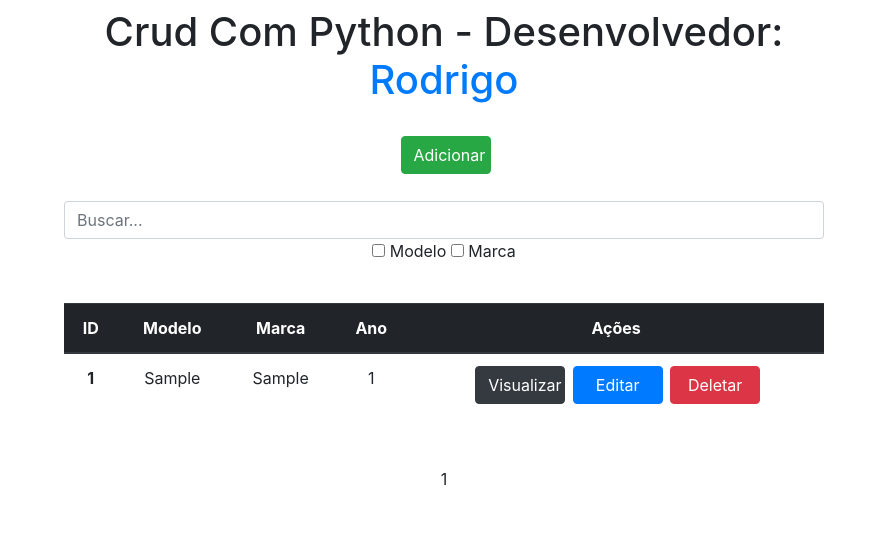
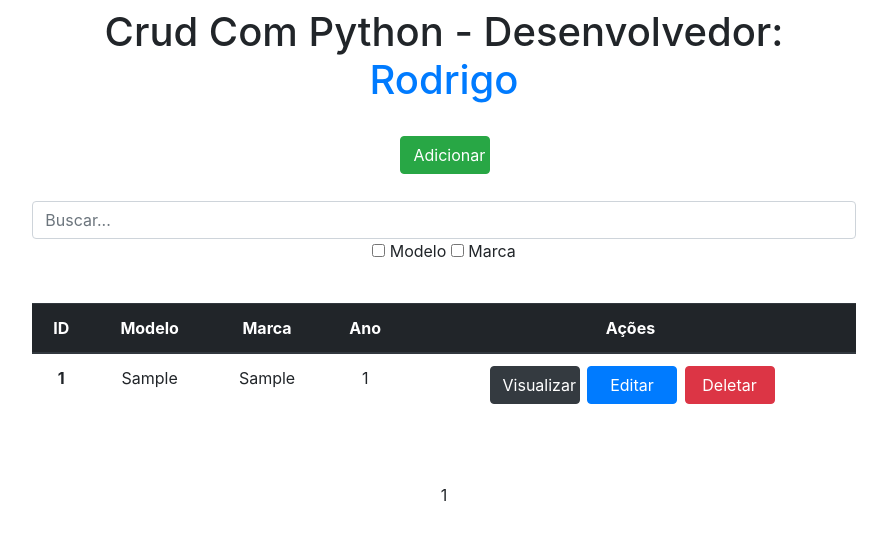
Before and after one commit to rcvdigo/Projeto-Crud-Em-Python, a Django app: page / in a window 1280 px wide. Shown: the top 540 px of the page, without its empty margins (196-1083 px from the left). Run offline with Django 4.2, Linux system fonts and the light colour scheme; tables that the repository leaves empty hold one stand-in row (values such as "Sample post"); some libraries are stand-ins or nearby versions.

Commit message:
Update index.html

```diff
--- a/appCrud/templates/index.html
+++ b/appCrud/templates/index.html
@@ -10,7 +10,7 @@
 </head>
 <body>
     <main>
-        <div class="col-8 m-auto pt-2 pb-2 text-center responsividade">
+        <div class="col-8 m-auto pt-2 pb-2 text-center">
             <h1>Crud Com Python - Desenvolvedor: <a href="https://www.linkedin.com/in/rodrigo-camur%C3%A7a-vera-53a950215/" target="_blank">Rodrigo</a></h1>
         </div>
             <!--Para usar um comando if ex:
@@ -19,10 +19,10 @@
             {% else %}
                 Não tem carro com esse nome!
             {% endif %}-->
-        <div class="col-8 m-auto pt-3 pb-2 text-center responsividade">
+        <div class="col-8 m-auto pt-3 pb-2 text-center">
             <a href="/form" class="btn btn-success">Adicionar</a>
         </div>
-        <div class="col-8 m-auto pt-3 pb-2 text-center responsividade">
+        <div class="col-8 m-auto pt-3 pb-2 text-center">
             <form method="get">
                 <input type="text" id="search" name="search" class="form-control" placeholder="Buscar...">
                 <input type="checkbox" id="modelo-search" name="modelo-search" value="modelo">
@@ -31,9 +31,9 @@
                 <label for="marca-search">Marca</label>
             </form>
         </div>
-        <div class="col-8 m-auto pt-4 pb-2 text-center responsividade">
-            <table class="table responsividade">
-                <thead class="thead-dark responsividade">
+        <div class="col-8 m-auto pt-4 pb-2 text-center">
+            <table class="table">
+                <thead class="thead-dark">
                 <tr>
                     <th scope="col">ID</th>
                     <th scope="col">Modelo</th>
@@ -49,7 +49,7 @@
                     <td>{{ dbs.modelo }}</td>
                     <td>{{ dbs.marca }}</td>
                     <td>{{ dbs.ano }}</td>
-                    <td class="botoes-responsivos">
+                    <td>
                         <a href="/view/{{dbs.id}}/" class="btn btn-dark">Visualizar</a>
                         <a href="/edit/{{dbs.id}}/" class="btn btn-primary">Editar</a>
                         <a href="/delete/{{dbs.id}}/" class="btn btn-danger btnDel">Deletar</a>
@@ -58,7 +58,7 @@
                 {% endfor %}
                 </tbody>
             </table>
-            <div class="pagination m-auto pt-4 pb-2 text-center responsividade">
+            <div class="pagination m-auto pt-4 pb-2 text-center">
                 <div class="m-auto pt-4 pb-2 text-center">
                     {% if db.has_previous %}
                         <a href="?page={{db.previous_page_number}}" class="btn btn-primary"><</a>
```
